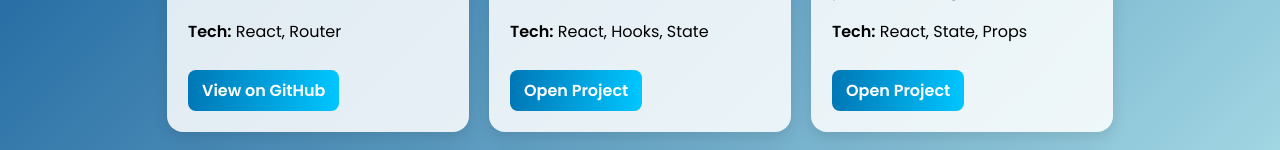
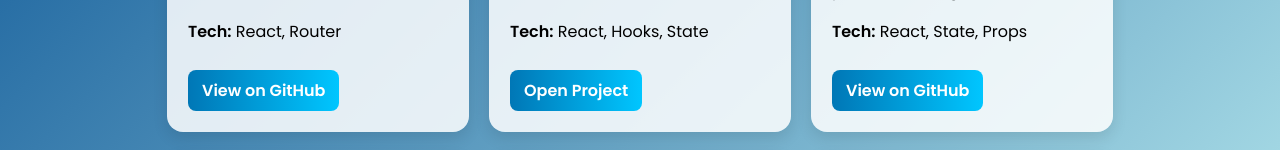
Before and after one commit to patilvaishnavi10-dev/MyPortfolio, a React (Create React App) app: page /portfolio in a window 1280 px wide. Shown: the part 452-602 px from the top of the page. Built offline with nearby package versions, Linux system fonts and the light colour scheme; the HTML template or start-up script is replaced by a standard one.

Commit message:
Change Shopping Cart to open in new tab with direct URL

```diff
--- a/src/components/Portfolio.js
+++ b/src/components/Portfolio.js
@@ -22,7 +22,7 @@ export default function Portfolio() {
       title: "Shopping Cart",
       description: "Interactive shopping cart with product management",
       tech: "React, State, Props",
-      link: "/fsapp"
+      extLink: "https://patilvaishnavi10-dev.github.io/MyPortfolio/fsapp"
     },
     {
       title: "Weather Forecast App",
```
